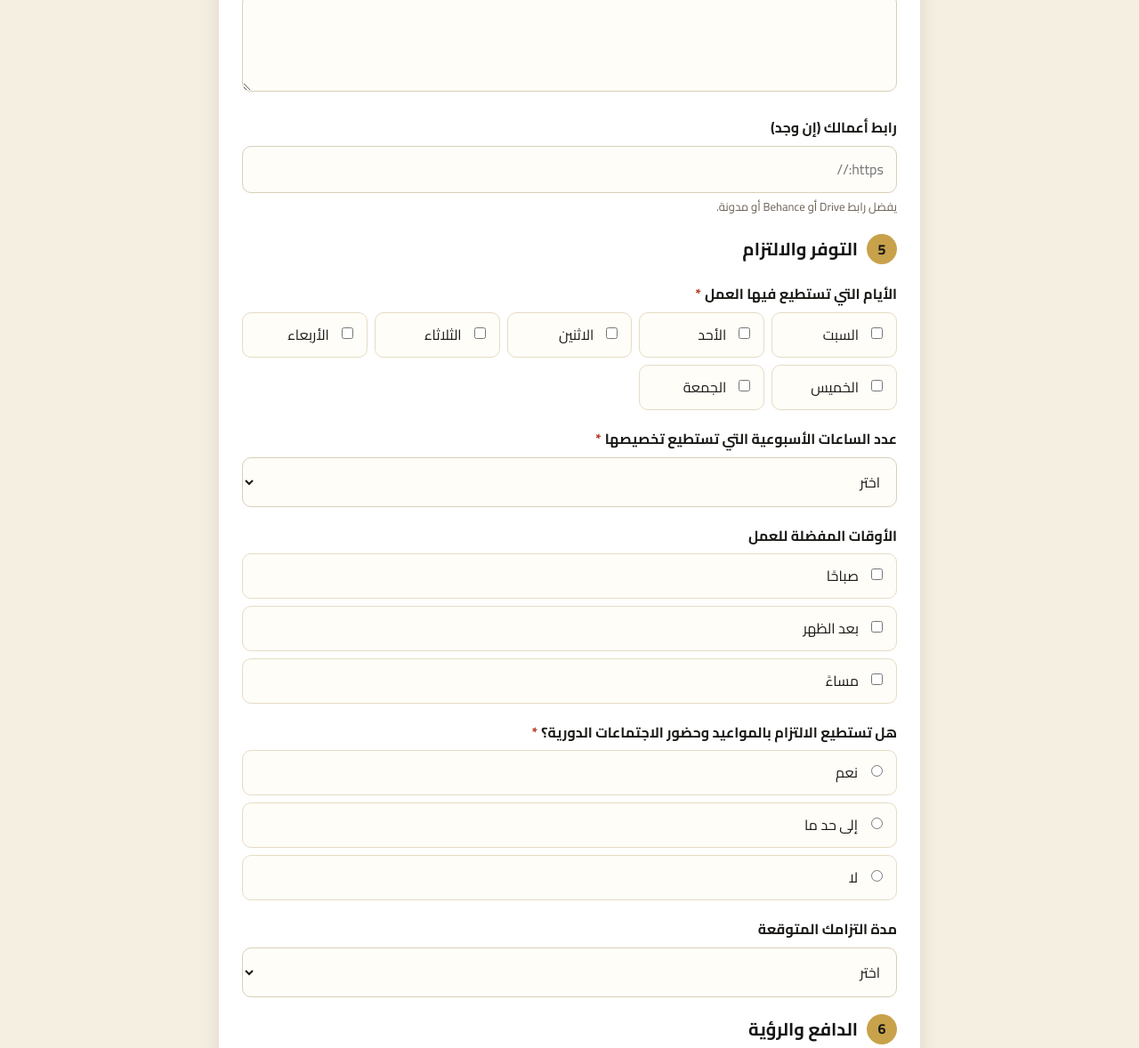
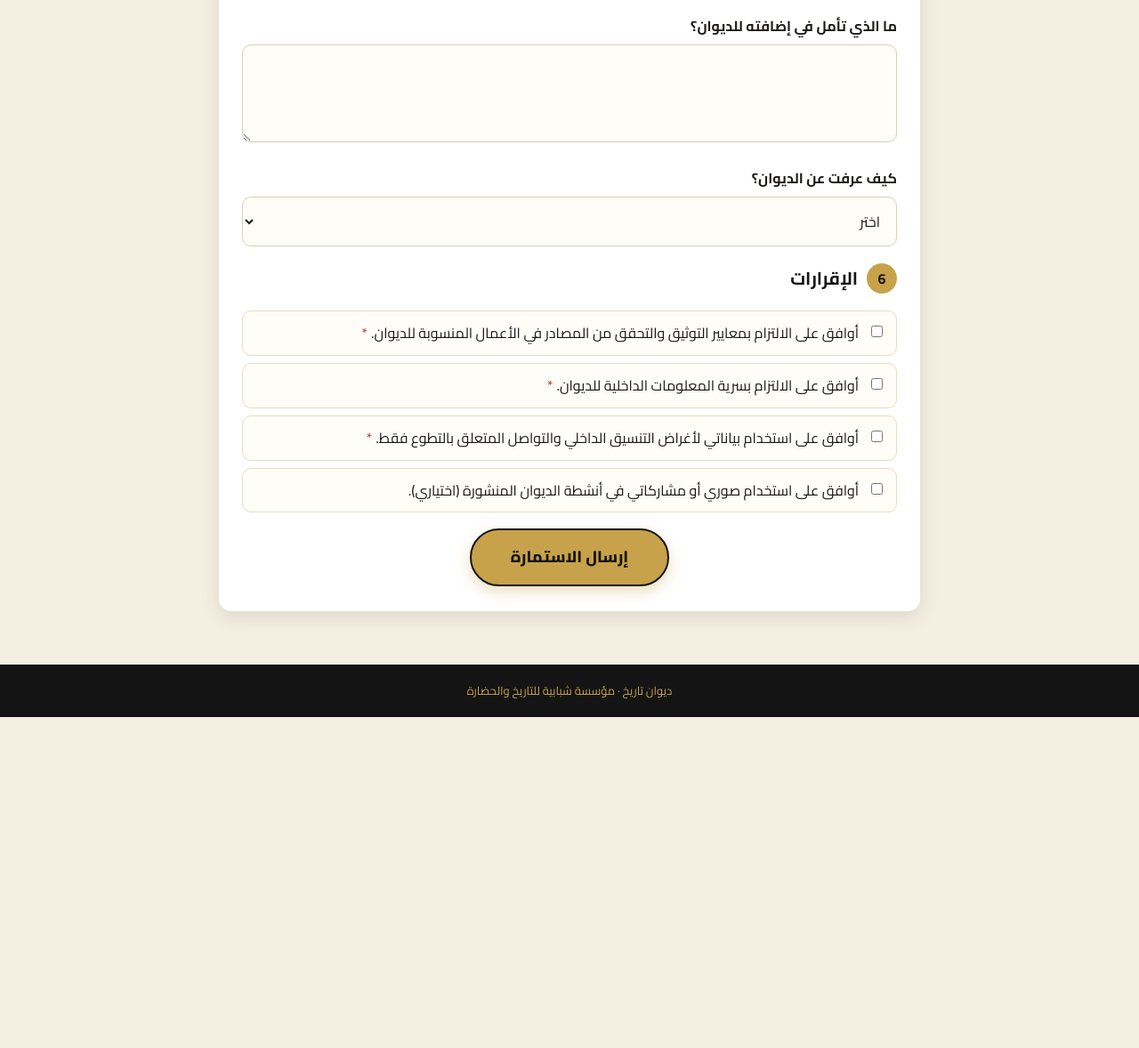
Before and after one commit to nevayrn0/DewanEltarekh, a plain HTML site: page index.html in a window 1280 px wide. Shown: the part 4322-5500 px from the top of the page at 89% size. After the commit the page ends 5128 px from the top, so only its background shows below. Drawn offline with Linux system fonts and the light colour scheme.

Commit message:
Update index.html

```diff
--- a/index.html
+++ b/index.html
@@ -381,28 +381,6 @@
       </div>
     </div>
 
-    <div class="field">
-      <label class="q" for="otherSkills">مهارات أخرى</label>
-      <input type="text" id="otherSkills" name="otherSkills">
-    </div>
-
-    <div class="field">
-      <span class="q">مستواك في مهاراتك الأساسية<span class="req">*</span></span>
-      <div class="scale" data-name="level" data-required="true">
-        <label><input type="radio" name="level" value="1"><span>1</span></label>
-        <label><input type="radio" name="level" value="2"><span>2</span></label>
-        <label><input type="radio" name="level" value="3"><span>3</span></label>
-        <label><input type="radio" name="level" value="4"><span>4</span></label>
-        <label><input type="radio" name="level" value="5"><span>5</span></label>
-      </div>
-      <div class="scale-ends"><span>مبتدئ</span><span>متمكن جدًا</span></div>
-    </div>
-
-    <div class="field">
-      <label class="q" for="tools">أدوات تستخدمها بانتظام</label>
-      <input type="text" id="tools" name="tools">
-    </div>
-
     <div class="section-title"><span>4</span>الخبرات والأعمال السابقة</div>
 
     <div class="field">
@@ -418,68 +396,7 @@
       <textarea id="experienceDetails" name="experienceDetails"></textarea>
     </div>
 
-    <div class="field">
-      <label class="q" for="portfolio">رابط أعمالك (إن وجد)</label>
-      <input type="url" id="portfolio" name="portfolio" placeholder="https://">
-      <div class="hint">يفضل رابط Drive أو Behance أو مدونة.</div>
-    </div>
-
-    <div class="section-title"><span>5</span>التوفر والالتزام</div>
-
-    <div class="field">
-      <span class="q">الأيام التي تستطيع فيها العمل<span class="req">*</span></span>
-      <div class="options days" data-name="days" data-required="true" data-min="1">
-        <label class="option"><input type="checkbox" name="days" value="السبت"><div>السبت</div></label>
-        <label class="option"><input type="checkbox" name="days" value="الأحد"><div>الأحد</div></label>
-        <label class="option"><input type="checkbox" name="days" value="الاثنين"><div>الاثنين</div></label>
-        <label class="option"><input type="checkbox" name="days" value="الثلاثاء"><div>الثلاثاء</div></label>
-        <label class="option"><input type="checkbox" name="days" value="الأربعاء"><div>الأربعاء</div></label>
-        <label class="option"><input type="checkbox" name="days" value="الخميس"><div>الخميس</div></label>
-        <label class="option"><input type="checkbox" name="days" value="الجمعة"><div>الجمعة</div></label>
-      </div>
-    </div>
-
-    <div class="field">
-      <label class="q" for="hours">عدد الساعات الأسبوعية التي تستطيع تخصيصها<span class="req">*</span></label>
-      <select id="hours" name="hours" required>
-        <option value="">اختر</option>
-        <option>أقل من 3 ساعات</option>
-        <option>من 3 إلى 5 ساعات</option>
-        <option>من 5 إلى 10 ساعات</option>
-        <option>أكثر من 10 ساعات</option>
-      </select>
-    </div>
-
-    <div class="field">
-      <span class="q">الأوقات المفضلة للعمل</span>
-      <div class="options" data-name="times">
-        <label class="option"><input type="checkbox" name="times" value="صباحًا"><div>صباحًا</div></label>
-        <label class="option"><input type="checkbox" name="times" value="بعد الظهر"><div>بعد الظهر</div></label>
-        <label class="option"><input type="checkbox" name="times" value="مساءً"><div>مساءً</div></label>
-      </div>
-    </div>
-
-    <div class="field">
-      <span class="q">هل تستطيع الالتزام بالمواعيد وحضور الاجتماعات الدورية؟<span class="req">*</span></span>
-      <div class="options" data-name="commit" data-required="true">
-        <label class="option"><input type="radio" name="commit" value="نعم"><div>نعم</div></label>
-        <label class="option"><input type="radio" name="commit" value="إلى حد ما"><div>إلى حد ما</div></label>
-        <label class="option"><input type="radio" name="commit" value="لا"><div>لا</div></label>
-      </div>
-    </div>
-
-    <div class="field">
-      <label class="q" for="duration">مدة التزامك المتوقعة</label>
-      <select id="duration" name="duration">
-        <option value="">اختر</option>
-        <option>3 أشهر</option>
-        <option>6 أشهر</option>
-        <option>سنة</option>
-        <option>مفتوحة</option>
-      </select>
-    </div>
-
-    <div class="section-title"><span>6</span>الدافع والرؤية</div>
+    <div class="section-title"><span>5</span>الدافع والرؤية</div>
 
     <div class="field">
       <label class="q" for="why">لماذا ترغب في الانضمام إلى ديوان تاريخ؟<span class="req">*</span></label>
@@ -502,7 +419,7 @@
       </select>
     </div>
 
-    <div class="section-title"><span>7</span>الإقرارات</div>
+    <div class="section-title"><span>6</span>الإقرارات</div>
 
     <div class="field">
       <div class="options" data-name="consent1" data-required="true">
@@ -553,7 +470,6 @@
   function buildPayload() {
     const experience = radio('experience');
     const committee2 = radio('committee2');
-    const level = radio('level');
     return {
       full_name: val('fullName'),
       email: val('email'),
@@ -567,17 +483,8 @@
       committee_2: committee2 === 'لا توجد' ? null : committee2,
       fit_reason: val('fit'),
       skills: checkedValues('skills'),
-      other_skills: val('otherSkills'),
-      skill_level: level ? parseInt(level, 10) : null,
-      tools: val('tools'),
       had_experience: experience === 'نعم' ? true : experience === 'لا' ? false : null,
       experience_details: val('experienceDetails'),
-      portfolio_url: val('portfolio'),
-      available_days: checkedValues('days'),
-      weekly_hours: val('hours'),
-      preferred_times: checkedValues('times'),
-      commitment: radio('commit'),
-      duration: val('duration'),
       motivation: val('why'),
       contribution: val('contribution'),
       heard_from: val('source'),
```
